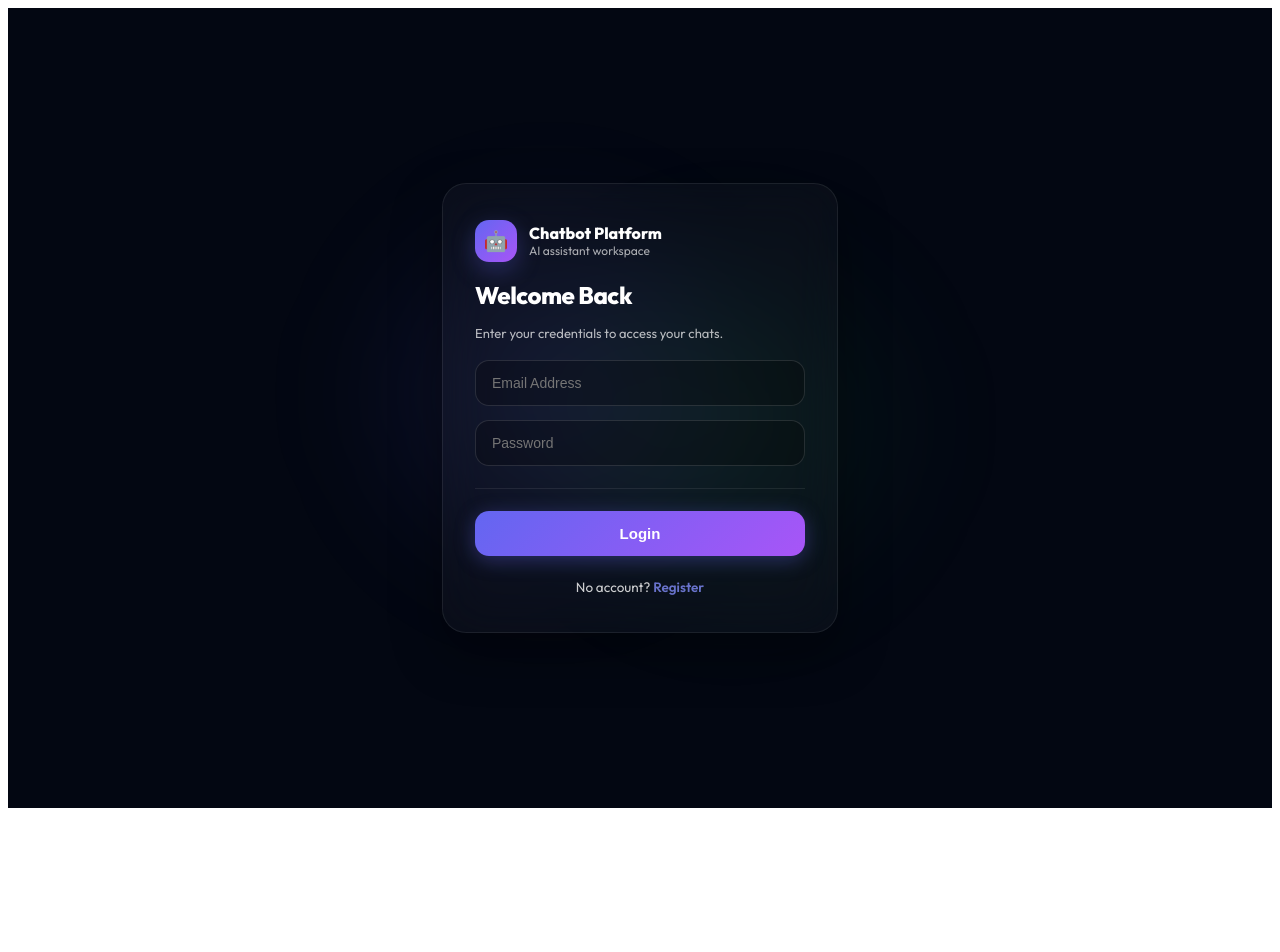
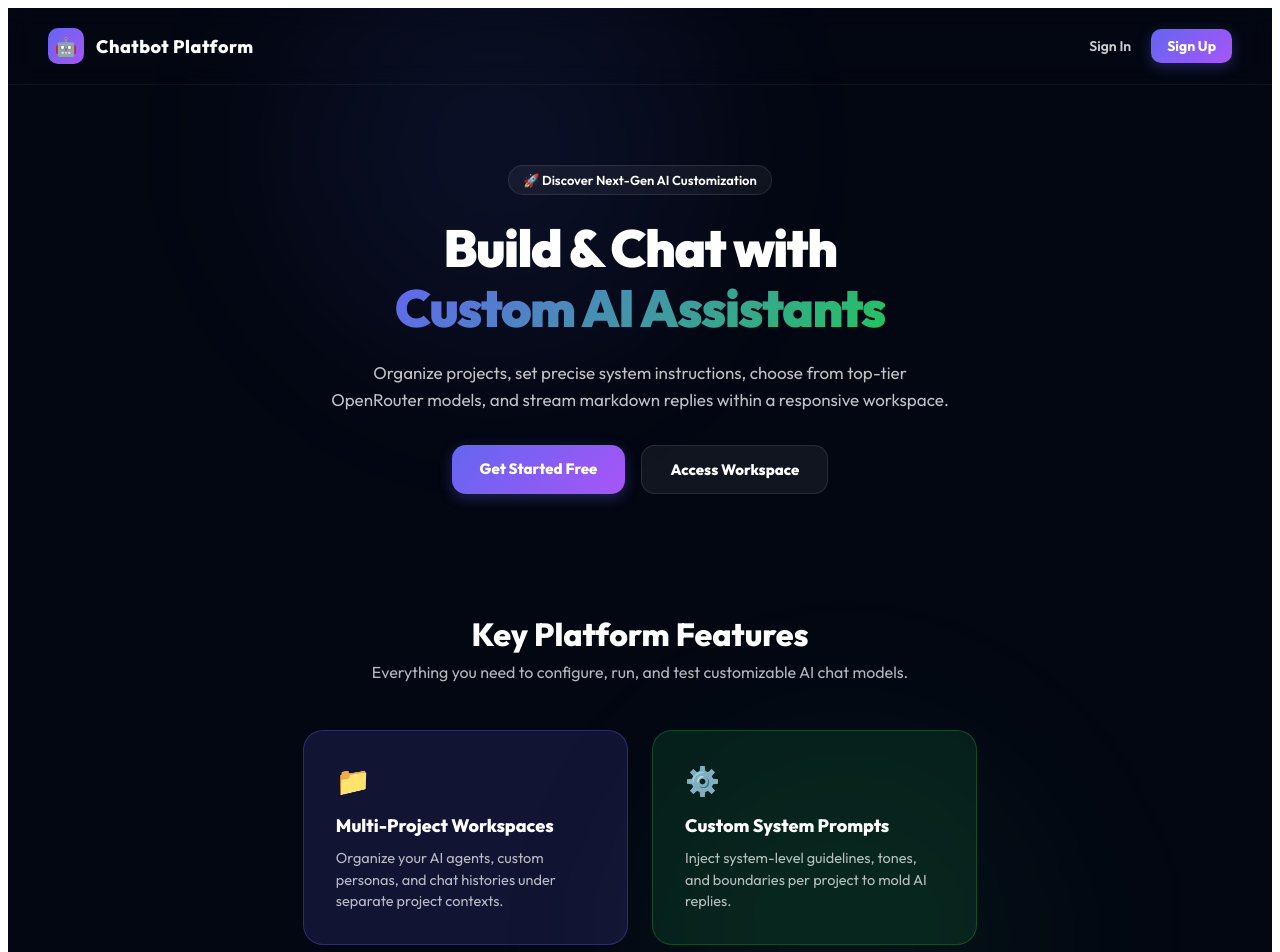
Before and after one commit to bhuvangujjarbhuvan-ctrl/chatbot-platform, a React (Vite) app in the folder frontend/: page / in a window 1280 px wide. Before the commit this address led to /login. Shown: the top 952 px of the page. Before the commit the page ends 816 px from the top, so only its background shows below. Built offline with nearby package versions, Linux system fonts and the light colour scheme; no server answers.

Commit message:
feat: add premium landing page detailing chatbot platform features for unauthenticated visitors

```diff
--- a/frontend/src/App.jsx
+++ b/frontend/src/App.jsx
@@ -1,5 +1,6 @@
 import { BrowserRouter, Routes, Route, Navigate } from "react-router-dom";
 import { useState } from "react";
+import Landing from "./pages/Landing";
 import Login from "./pages/Login";
 import Register from "./pages/Register";
 import Dashboard from "./pages/Dashboard";
@@ -20,7 +21,7 @@ export default function App() {
   return (
     <BrowserRouter>
       <Routes>
-        <Route path="/" element={token ? <Dashboard onLogout={handleLogout} /> : <Navigate to="/login" />} />
+        <Route path="/" element={token ? <Dashboard onLogout={handleLogout} /> : <Landing />} />
         <Route path="/login" element={token ? <Navigate to="/" /> : <Login onLogin={handleLogin} />} />
         <Route path="/register" element={token ? <Navigate to="/" /> : <Register />} />
       </Routes>
--- /dev/null
+++ b/frontend/src/pages/Landing.jsx
@@ -0,0 +1,302 @@
+import { Link } from "react-router-dom";
+
+export default function Landing() {
+  const features = [
+    {
+      icon: "📁",
+      title: "Multi-Project Workspaces",
+      desc: "Organize your AI agents, custom personas, and chat histories under separate project contexts.",
+      color: "rgba(99, 102, 241, 0.15)",
+      border: "rgba(99, 102, 241, 0.3)"
+    },
+    {
+      icon: "⚙️",
+      title: "Custom System Prompts",
+      desc: "Inject system-level guidelines, tones, and boundaries per project to mold AI replies.",
+      color: "rgba(34, 197, 94, 0.12)",
+      border: "rgba(34, 197, 94, 0.25)"
+    },
+    {
+      icon: "🤖",
+      title: "Model Customization",
+      desc: "Choose and swap preferred OpenRouter models (GPT-4o, Gemini 2.5, Claude, Llama) instantly.",
+      color: "rgba(168, 85, 247, 0.15)",
+      border: "rgba(168, 85, 247, 0.3)"
+    },
+    {
+      icon: "⚡",
+      title: "SSE Response Streaming",
+      desc: "Experience high-fidelity, real-time responses streaming word-by-word into chat bubbles.",
+      color: "rgba(245, 158, 11, 0.15)",
+      border: "rgba(245, 158, 11, 0.3)"
+    },
+    {
+      icon: "📋",
+      title: "Markdown & Code Copying",
+      desc: "Beautifully rendered math, tables, and monospace code blocks with one-click copying.",
+      color: "rgba(239, 68, 68, 0.15)",
+      border: "rgba(239, 68, 68, 0.3)"
+    },
+    {
+      icon: "🎨",
+      title: "Premium Glass UI",
+      desc: "A futuristic user experience complete with dark mode, glowing meshes, and micro-interactions.",
+      color: "rgba(6, 182, 212, 0.15)",
+      border: "rgba(6, 182, 212, 0.3)"
+    }
+  ];
+
+  return (
+    <div style={styles.page}>
+      {/* Background glowing meshes */}
+      <div style={styles.glow1} />
+      <div style={styles.glow2} />
+
+      <header style={styles.header}>
+        <div style={styles.brand}>
+          <div style={styles.logo}>🤖</div>
+          <span style={styles.brandName}>Chatbot Platform</span>
+        </div>
+        <div style={styles.navActions}>
+          <Link to="/login" style={styles.navLink}>Sign In</Link>
+          <Link to="/register" className="action-btn-gradient" style={styles.signUpBtn}>Sign Up</Link>
+        </div>
+      </header>
+
+      <main style={styles.heroSection}>
+        <div style={styles.badge}>🚀 Discover Next-Gen AI Customization</div>
+        <h1 style={styles.heroTitle}>
+          Build & Chat with <br />
+          <span style={styles.gradientText}>Custom AI Assistants</span>
+        </h1>
+        <p style={styles.heroSub}>
+          Organize projects, set precise system instructions, choose from top-tier OpenRouter models, and stream markdown replies within a responsive workspace.
+        </p>
+
+        <div style={styles.ctaGroup}>
+          <Link to="/register" className="action-btn-gradient" style={styles.primaryCta}>
+            Get Started Free
+          </Link>
+          <Link to="/login" style={styles.secondaryCta}>
+            Access Workspace
+          </Link>
+        </div>
+      </main>
+
+      <section style={styles.featureSection}>
+        <h2 style={styles.sectionTitle}>Key Platform Features</h2>
+        <p style={styles.sectionSub}>Everything you need to configure, run, and test customizable AI chat models.</p>
+
+        <div style={styles.grid}>
+          {features.map((f, i) => (
+            <div key={i} style={{ ...styles.card, background: f.color, borderColor: f.border }}>
+              <div style={styles.cardIcon}>{f.icon}</div>
+              <h3 style={styles.cardTitle}>{f.title}</h3>
+              <p style={styles.cardDesc}>{f.desc}</p>
+            </div>
+          ))}
+        </div>
+      </section>
+
+      <footer style={styles.footer}>
+        © {new Date().getFullYear()} Chatbot Platform. Powered by OpenRouter & Prisma.
+      </footer>
+    </div>
+  );
+}
+
+const styles = {
+  page: {
+    position: "relative",
+    minHeight: "100vh",
+    background: "#030712",
+    color: "#fff",
+    fontFamily: "'Outfit', 'Plus Jakarta Sans', system-ui, sans-serif",
+    overflowX: "hidden",
+    display: "flex",
+    flexDirection: "column",
+  },
+  glow1: {
+    position: "absolute",
+    top: "-10%",
+    left: "15%",
+    width: "600px",
+    height: "600px",
+    background: "radial-gradient(circle, rgba(99, 102, 241, 0.12) 0%, rgba(99, 102, 241, 0) 70%)",
+    filter: "blur(60px)",
+    pointerEvents: "none",
+  },
+  glow2: {
+    position: "absolute",
+    top: "40%",
+    right: "10%",
+    width: "600px",
+    height: "600px",
+    background: "radial-gradient(circle, rgba(34, 197, 94, 0.08) 0%, rgba(34, 197, 94, 0) 70%)",
+    filter: "blur(60px)",
+    pointerEvents: "none",
+  },
+  header: {
+    display: "flex",
+    justifyContent: "space-between",
+    alignItems: "center",
+    padding: "20px 40px",
+    borderBottom: "1px solid rgba(255, 255, 255, 0.05)",
+    backdropFilter: "blur(12px)",
+    zIndex: 10,
+  },
+  brand: {
+    display: "flex",
+    alignItems: "center",
+    gap: 12,
+  },
+  logo: {
+    width: 36,
+    height: 36,
+    borderRadius: 10,
+    display: "grid",
+    placeItems: "center",
+    background: "linear-gradient(135deg, #6366f1, #a855f7)",
+    fontSize: 18,
+  },
+  brandName: {
+    fontWeight: 800,
+    fontSize: 18,
+    letterSpacing: "0.5px",
+  },
+  navActions: {
+    display: "flex",
+    alignItems: "center",
+    gap: 20,
+  },
+  navLink: {
+    color: "rgba(255, 255, 255, 0.8)",
+    textDecoration: "none",
+    fontSize: 14,
+    fontWeight: 600,
+    transition: "color 0.2s ease",
+  },
+  signUpBtn: {
+    padding: "8px 16px",
+    borderRadius: 10,
+    fontSize: 14,
+    fontWeight: 700,
+    textDecoration: "none",
+    color: "#fff",
+  },
+  heroSection: {
+    display: "flex",
+    flexDirection: "column",
+    alignItems: "center",
+    textAlign: "center",
+    padding: "80px 20px 60px 20px",
+    maxWidth: 800,
+    margin: "0 auto",
+    zIndex: 5,
+  },
+  badge: {
+    padding: "6px 14px",
+    borderRadius: 20,
+    background: "rgba(255, 255, 255, 0.05)",
+    border: "1px solid rgba(255, 255, 255, 0.1)",
+    fontSize: 13,
+    fontWeight: 600,
+    marginBottom: 24,
+  },
+  heroTitle: {
+    fontSize: "52px",
+    fontWeight: 900,
+    lineHeight: 1.15,
+    margin: 0,
+    letterSpacing: "-1.5px",
+  },
+  gradientText: {
+    background: "linear-gradient(135deg, #6366f1, #22c55e)",
+    WebkitBackgroundClip: "text",
+    WebkitTextFillColor: "transparent",
+  },
+  heroSub: {
+    fontSize: 17,
+    lineHeight: 1.6,
+    opacity: 0.75,
+    marginTop: 20,
+    marginBottom: 32,
+    maxWidth: 620,
+  },
+  ctaGroup: {
+    display: "flex",
+    gap: 16,
+  },
+  primaryCta: {
+    padding: "14px 28px",
+    borderRadius: 14,
+    fontSize: 15,
+    fontWeight: 800,
+    textDecoration: "none",
+    color: "#fff",
+  },
+  secondaryCta: {
+    padding: "14px 28px",
+    borderRadius: 14,
+    fontSize: 15,
+    fontWeight: 800,
+    textDecoration: "none",
+    color: "#fff",
+    background: "rgba(255,255,255,0.06)",
+    border: "1px solid rgba(255,255,255,0.1)",
+    transition: "all 0.2s ease",
+  },
+  featureSection: {
+    padding: "60px 40px 80px 40px",
+    maxWidth: 1100,
+    margin: "0 auto",
+    textAlign: "center",
+    zIndex: 5,
+  },
+  sectionTitle: {
+    fontSize: 32,
+    fontWeight: 800,
+    margin: 0,
+  },
+  sectionSub: {
+    fontSize: 16,
+    opacity: 0.7,
+    marginTop: 8,
+    marginBottom: 48,
+  },
+  grid: {
+    display: "grid",
+    gridTemplateColumns: "repeat(auto-fit, minmax(300px, 1fr))",
+    gap: 24,
+  },
+  card: {
+    padding: 32,
+    borderRadius: 20,
+    border: "1px solid",
+    textAlign: "left",
+    transition: "transform 0.25s ease",
+  },
+  cardIcon: {
+    fontSize: 28,
+    marginBottom: 16,
+  },
+  cardTitle: {
+    fontSize: 18,
+    fontWeight: 800,
+    margin: "0 0 10px 0",
+  },
+  cardDesc: {
+    fontSize: 14.5,
+    opacity: 0.7,
+    margin: 0,
+    lineHeight: 1.5,
+  },
+  footer: {
+    marginTop: "auto",
+    padding: "30px 20px",
+    textAlign: "center",
+    fontSize: 13,
+    opacity: 0.5,
+    borderTop: "1px solid rgba(255,255,255,0.05)",
+  }
+};
```
